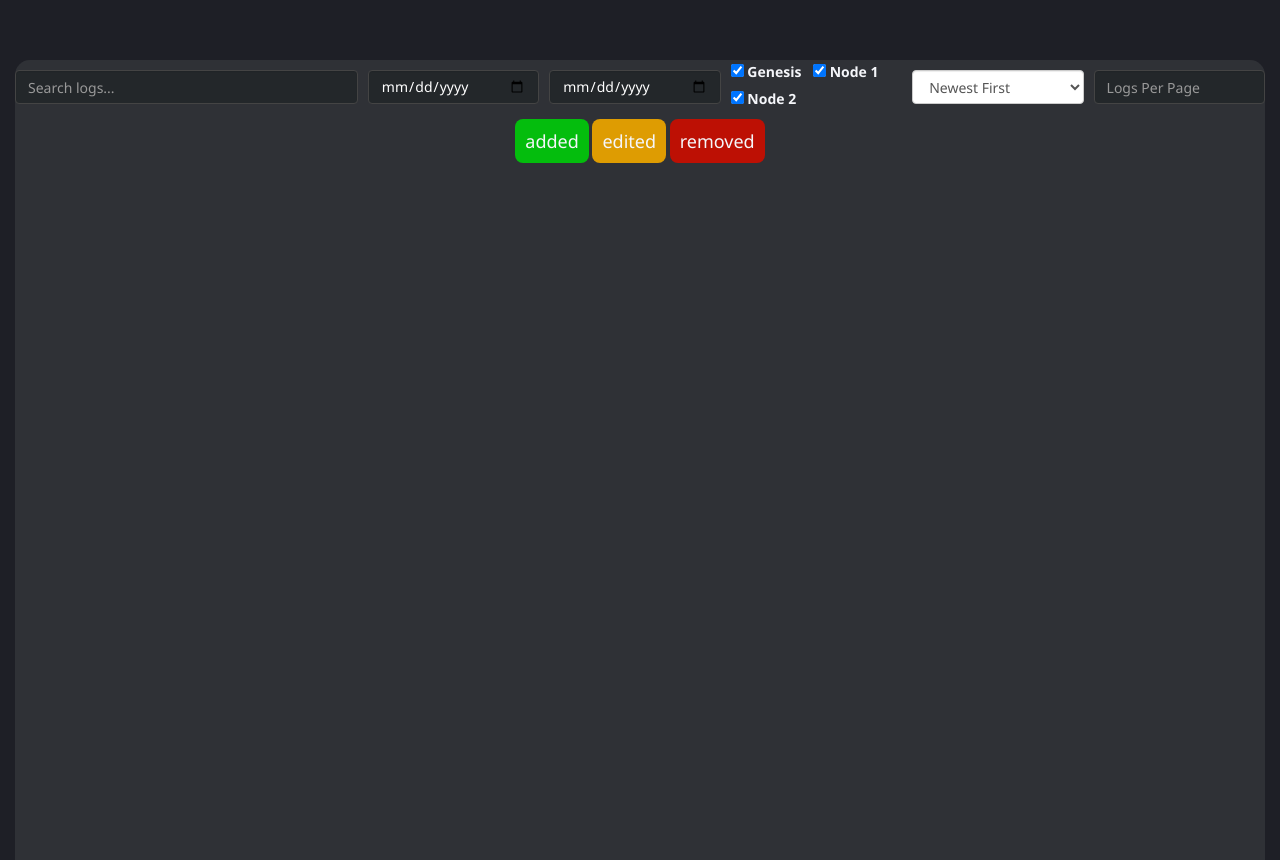
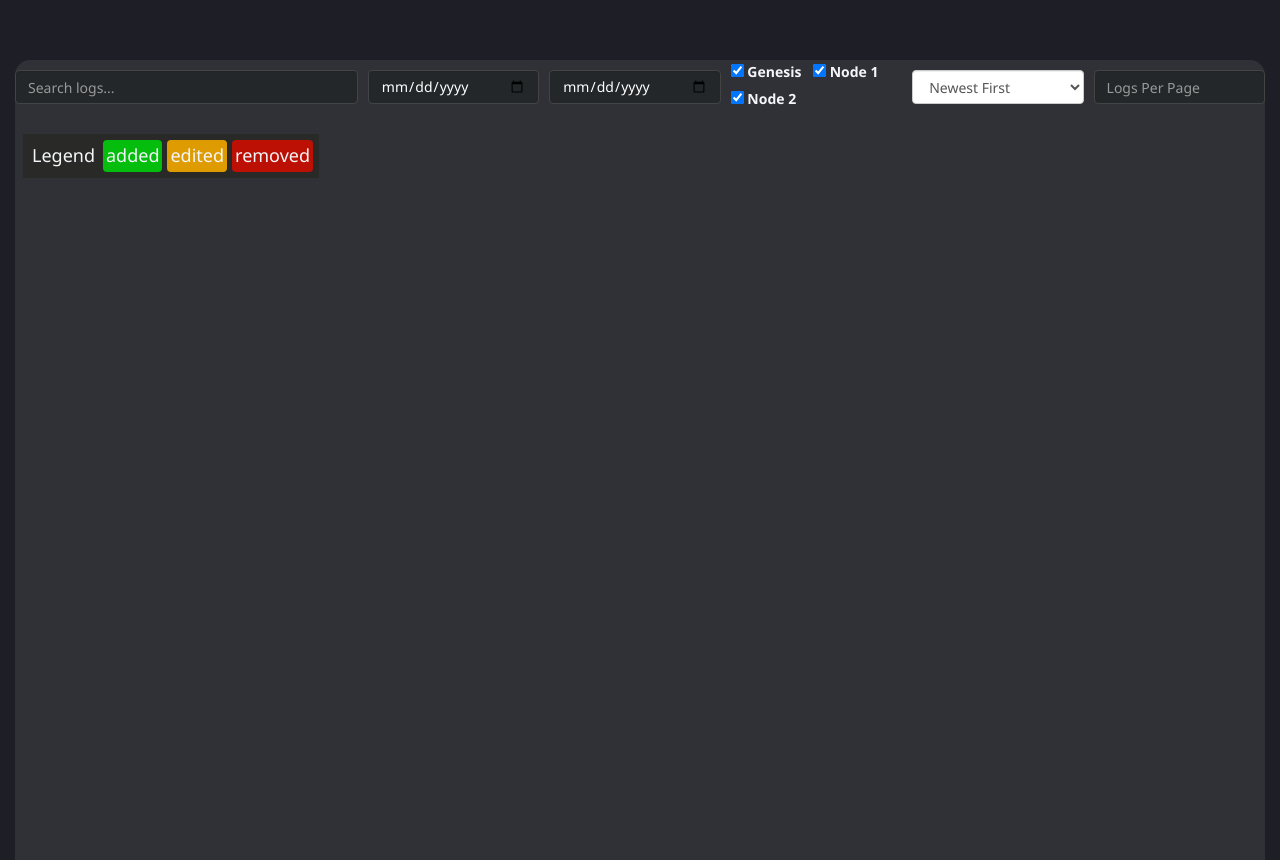
Before and after one commit to SamJones56/LogChainSource, a Python web app: template flask/templates/index.html in a window 1280 px wide. Shown: the part 112-972 px from the top of the page. Run offline with Jinja, Linux system fonts and the light colour scheme; the template is opened without the code that fills it, so the values that code supplies are empty; some libraries are stand-ins or nearby versions.

Commit message:
somr web design work

```diff
--- a/flask/static/css/style.css
+++ b/flask/static/css/style.css
@@ -167,3 +167,22 @@ input.form-control {
     border-bottom-left-radius: 8px;
     border-bottom-right-radius: 8px;
 }
+
+.icons{
+    margin-bottom: 8px;
+    margin-left: 8px;
+    background-color: #292928;
+    display: inline-flex;
+    max-width: fit-content;
+    padding: 6px;
+    gap: 5px;
+}
+
+.txt{
+    font-size: 20px;
+    display: inline-flex;
+    padding: 3px;
+    border-radius: 4px;
+    font-size: 18px;
+    align-items: center;
+}
--- a/flask/templates/index.html
+++ b/flask/templates/index.html
@@ -60,9 +60,12 @@
             <div class="text-center" style="padding-bottom: 5px;">
               {{ pagination.info }}
               {{ pagination.links }}
-              <span name="add" style="background-color: #04bd0d; display: inline; padding: 10px; border-radius: 8px; font-size: 18px;">added</span>
-              <span name="ed" style="background-color: #de9c02; display: inline;padding: 10px; border-radius: 8px;font-size: 18px">edited</span>
-              <span name="rem" style="background-color: #bd1004; display: inline;padding: 10px; border-radius: 8px;font-size: 18px">removed</span>
+            </div>
+            <div class="icons">
+              <span class="txt" style="background-color: #292928;">Legend</span>
+              <span class="txt" name="add" style="background-color: #04bd0d;">added</span>
+              <span class="txt" name="ed" style="background-color: #de9c02;">edited</span>
+              <span class="txt" name="rem" style="background-color: #bd1004;">removed</span>
             </div>
             <!-- Feed area https://getbootstrap.com/docs/4.0/components/card/#titles-text-and-links -->
             <div class="log-pane-feed">
@@ -130,9 +133,6 @@
 
       // Set backgound - https://stackoverflow.com/questions/60559793/changing-the-background-color-with-click-using-queryselector-js
       // https://www.w3schools.com/jsref/jsref_includes_array.asp
-      // if(text.includes(added)){ addCircle(entry, "green")}
-      // if(text.includes(removed)){ addCircle(entry, "orange")}
-      // if(text.includes(deletion)){ addCircle(entry, "red")}
       if(text.includes(added)){ headerObject.style.backgroundColor="#04bd0d";}
       if(text.includes(removed)){ headerObject.style.backgroundColor="#de9c02";}
       if(text.includes(deletion)){ headerObject.style.backgroundColor="#bd1004";}
```
